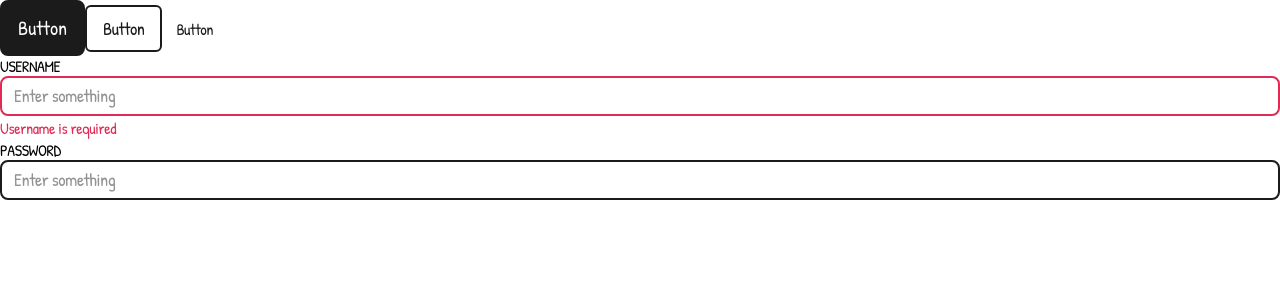
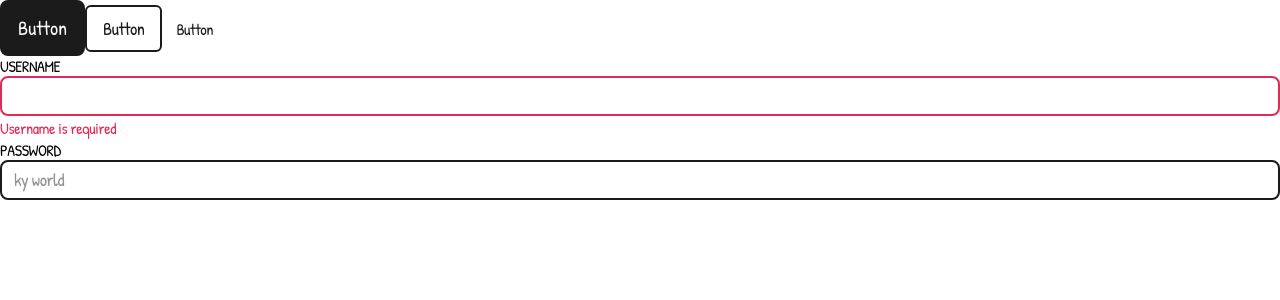
Before and after one commit to vmamchur/gallery, an Angular app in the folder client/: page / in a window 1280 px wide. Shown: the top 300 px of the page. Built offline with nearby package versions, Linux system fonts and the light colour scheme.

Commit message:
change(client/ui): add placeholder prop to input'

```diff
--- a/client/src/app/app.component.html
+++ b/client/src/app/app.component.html
@@ -3,6 +3,6 @@
 <app-button variant="ghost" size="s">Button</app-button>
 
 <app-input label="Username" hint="Username is required" [hasError]="true" />
-<app-input label="Password" />
+<app-input label="Password" placeholder="ky world" />
 
 <router-outlet />
--- a/client/src/app/shared/components/input/input.component.html
+++ b/client/src/app/shared/components/input/input.component.html
@@ -6,7 +6,7 @@
   <input
     class="py-1 px-3 border-2 rounded-lg text-lg tracking-tight border-black text-black placeholder:text-primary-400 outline-none"
     [class.border-error]="hasError"
-    placeholder="Enter something"
+    [placeholder]="placeholder"
   />
 
   @if (hint) {
--- a/client/src/app/shared/components/input/input.component.ts
+++ b/client/src/app/shared/components/input/input.component.ts
@@ -10,4 +10,5 @@ export class InputComponent {
   @Input() label: string = '';
   @Input() hasError: boolean = false;
   @Input() hint: string = '';
+  @Input() placeholder: string = '';
 }
```
